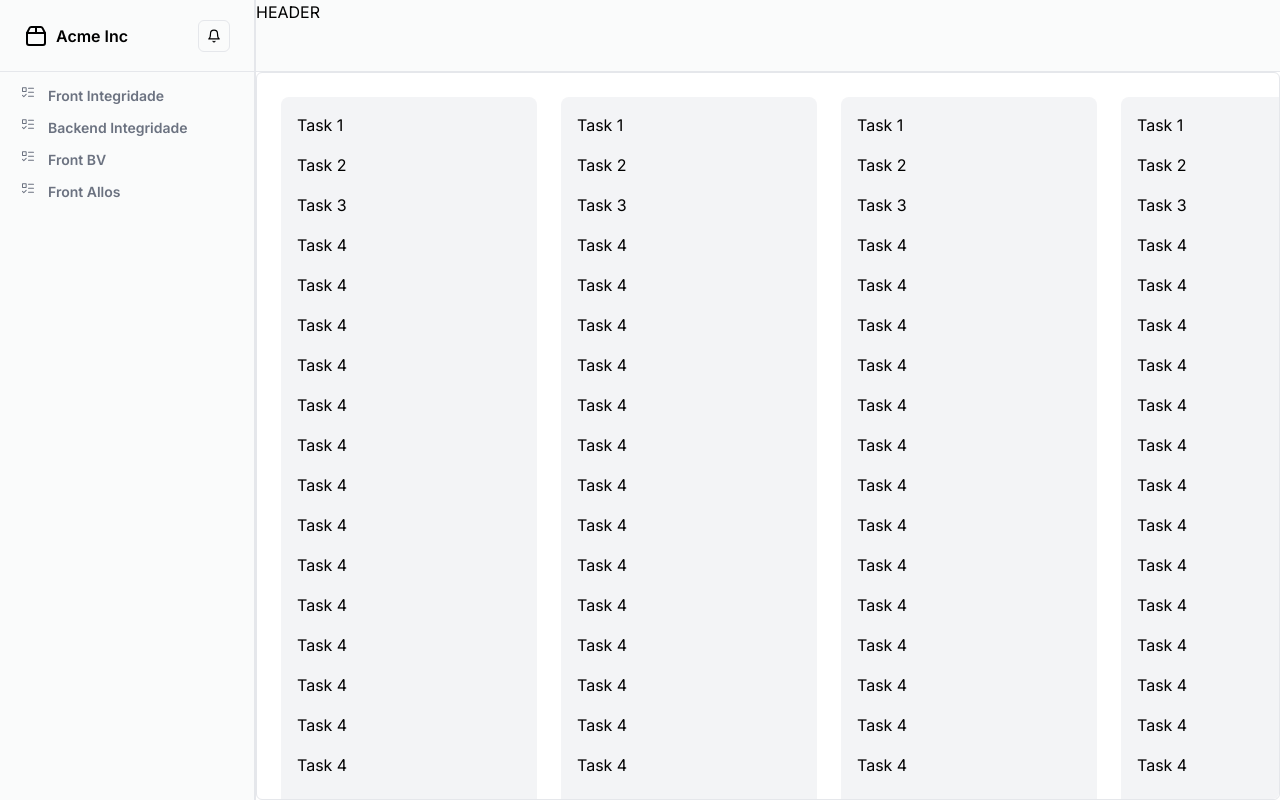
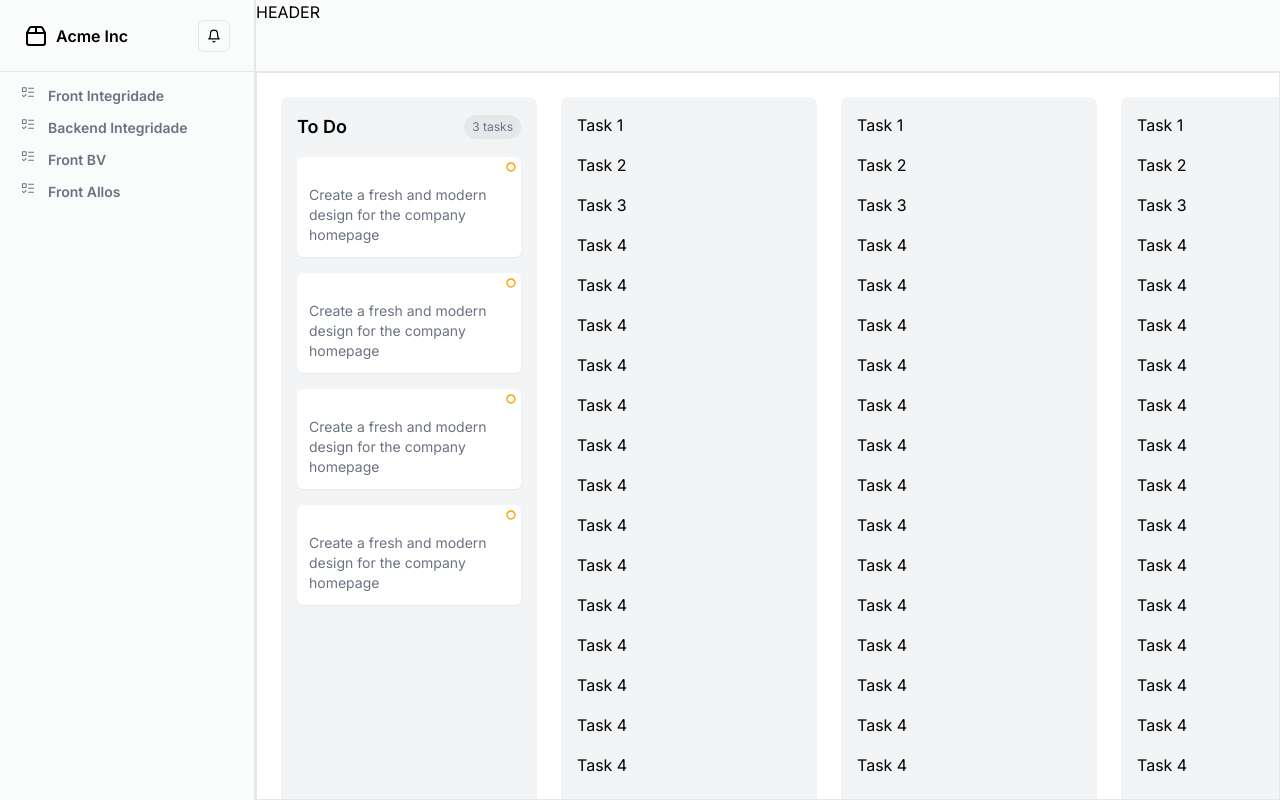
Before and after one commit to rodolfo-code/rotion-app, a Next.js app: page /workspace/1 in a window 1280 px wide. Built offline with nearby package versions, Linux system fonts and the light colour scheme.

Commit message:
iniciando cards

```diff
--- a/app/workspace/[projectId]/page.tsx
+++ b/app/workspace/[projectId]/page.tsx
@@ -1,48 +1,14 @@
 import React from "react";
 
 import { ScrollArea, ScrollBar } from "@/components/ui/scroll-area";
-
-export const works = [
-  {
-    artist: "Ornella Binni",
-    art: "https://images.unsplash.com/photo-1465869185982-5a1a7522cbcb?auto=format&fit=crop&w=300&q=80",
-  },
-  {
-    artist: "Tom Byrom",
-    art: "https://images.unsplash.com/photo-1548516173-3cabfa4607e9?auto=format&fit=crop&w=300&q=80",
-  },
-  {
-    artist: "Vladimir Malyavko",
-    art: "https://images.unsplash.com/photo-1494337480532-3725c85fd2ab?auto=format&fit=crop&w=300&q=80",
-  },
-];
+import TaskCard from "../components/TaskCard";
+import ColumnComponent from "../components/ColumnComponent";
 
 export default function ProjectId() {
   return (
-    <ScrollArea className="w-[1000vw] whitespace-nowrap rounded-md border">
-      <div className=" max-h-full w-full  grid grid-flow-col auto-cols-max p-6 gap-6">
-        <div className=" w-[20vw] bg-gray-100 dark:bg-gray-800 rounded-lg p-4 space-y-4">
-          <p>Task 1</p>
-          <p>Task 2</p>
-          <p>Task 3</p>
-          <p>Task 4</p>
-          <p>Task 4</p>
-          <p>Task 4</p>
-          <p>Task 4</p>
-          <p>Task 4</p>
-          <p>Task 4</p>
-          <p>Task 4</p>
-          <p>Task 4</p>
-          <p>Task 4</p>
-          <p>Task 4</p>
-          <p>Task 4</p>
-          <p>Task 4</p>
-          <p>Task 4</p>
-          <p>Task 4</p>
-          <p>Task 4</p>
-          <p>Task 4</p>
-          <p>Task 4</p>
-        </div>
+    <ScrollArea className="w-[1000vw] whitespace-nowrap  border">
+      <div className=" max-h-full w-full  grid grid-flow-col auto-cols-max p-6 gap-6 ">
+        <ColumnComponent />
         <div className=" w-[20vw] bg-gray-100 dark:bg-gray-800 rounded-lg p-4 space-y-4">
           <p>Task 1</p>
           <p>Task 2</p>
--- /dev/null
+++ b/app/workspace/components/ColumnComponent.tsx
@@ -0,0 +1,17 @@
+import React from "react";
+import TaskCard from "./TaskCard";
+
+export default function ColumnComponent() {
+  return (
+    <div className=" w-[20vw] bg-gray-100 dark:bg-gray-800 rounded-lg p-4 space-y-4">
+      <div className="flex items-center justify-between">
+        <h2 className="text-lg font-semibold">To Do</h2>
+        <span className="bg-gray-200 dark:bg-gray-700 text-gray-500 dark:text-gray-400 px-2 py-1 rounded-full text-xs">3 tasks</span>
+      </div>
+      <TaskCard />
+      <TaskCard />
+      <TaskCard />
+      <TaskCard />
+    </div>
+  );
+}
--- /dev/null
+++ b/app/workspace/components/TaskCard.tsx
@@ -0,0 +1,16 @@
+import React from "react";
+
+import { BiRadioCircle } from "react-icons/bi";
+
+export default function TaskCard(props) {
+  return (
+    <div className="bg-white rounded-md shadow-sm min-h-12 relative cursor-pointer">
+      <div id="header" className="flex justify-end p-0.5">
+        <BiRadioCircle color="orange" className="red" />
+      </div>
+      <div className="flex flex-wrap px-3 pb-3">
+        <p className="whitespace-normal text-sm text-gray-500 dark:text-gray-400 mt-2">Create a fresh and modern design for the company homepage</p>
+      </div>
+    </div>
+  );
+}
--- /dev/null
+++ b/components/ui/sheet.tsx
@@ -0,0 +1,140 @@
+"use client"
+
+import * as React from "react"
+import * as SheetPrimitive from "@radix-ui/react-dialog"
+import { cva, type VariantProps } from "class-variance-authority"
+import { X } from "lucide-react"
+
+import { cn } from "@/lib/utils"
+
+const Sheet = SheetPrimitive.Root
+
+const SheetTrigger = SheetPrimitive.Trigger
+
+const SheetClose = SheetPrimitive.Close
+
+const SheetPortal = SheetPrimitive.Portal
+
+const SheetOverlay = React.forwardRef<
+  React.ElementRef<typeof SheetPrimitive.Overlay>,
+  React.ComponentPropsWithoutRef<typeof SheetPrimitive.Overlay>
+>(({ className, ...props }, ref) => (
+  <SheetPrimitive.Overlay
+    className={cn(
+      "fixed inset-0 z-50 bg-black/80  data-[state=open]:animate-in data-[state=closed]:animate-out data-[state=closed]:fade-out-0 data-[state=open]:fade-in-0",
+      className
+    )}
+    {...props}
+    ref={ref}
+  />
+))
+SheetOverlay.displayName = SheetPrimitive.Overlay.displayName
+
+const sheetVariants = cva(
+  "fixed z-50 gap-4 bg-white p-6 shadow-lg transition ease-in-out data-[state=open]:animate-in data-[state=closed]:animate-out data-[state=closed]:duration-300 data-[state=open]:duration-500 dark:bg-neutral-950",
+  {
+    variants: {
+      side: {
+        top: "inset-x-0 top-0 border-b data-[state=closed]:slide-out-to-top data-[state=open]:slide-in-from-top",
+        bottom:
+          "inset-x-0 bottom-0 border-t data-[state=closed]:slide-out-to-bottom data-[state=open]:slide-in-from-bottom",
+        left: "inset-y-0 left-0 h-full w-3/4 border-r data-[state=closed]:slide-out-to-left data-[state=open]:slide-in-from-left sm:max-w-sm",
+        right:
+          "inset-y-0 right-0 h-full w-3/4  border-l data-[state=closed]:slide-out-to-right data-[state=open]:slide-in-from-right sm:max-w-sm",
+      },
+    },
+    defaultVariants: {
+      side: "right",
+    },
+  }
+)
+
+interface SheetContentProps
+  extends React.ComponentPropsWithoutRef<typeof SheetPrimitive.Content>,
+    VariantProps<typeof sheetVariants> {}
+
+const SheetContent = React.forwardRef<
+  React.ElementRef<typeof SheetPrimitive.Content>,
+  SheetContentProps
+>(({ side = "right", className, children, ...props }, ref) => (
+  <SheetPortal>
+    <SheetOverlay />
+    <SheetPrimitive.Content
+      ref={ref}
+      className={cn(sheetVariants({ side }), className)}
+      {...props}
+    >
+      {children}
+      <SheetPrimitive.Close className="absolute right-4 top-4 rounded-sm opacity-70 ring-offset-white transition-opacity hover:opacity-100 focus:outline-none focus:ring-2 focus:ring-neutral-950 focus:ring-offset-2 disabled:pointer-events-none data-[state=open]:bg-neutral-100 dark:ring-offset-neutral-950 dark:focus:ring-neutral-300 dark:data-[state=open]:bg-neutral-800">
+        <X className="h-4 w-4" />
+        <span className="sr-only">Close</span>
+      </SheetPrimitive.Close>
+    </SheetPrimitive.Content>
+  </SheetPortal>
+))
+SheetContent.displayName = SheetPrimitive.Content.displayName
+
+const SheetHeader = ({
+  className,
+  ...props
+}: React.HTMLAttributes<HTMLDivElement>) => (
+  <div
+    className={cn(
+      "flex flex-col space-y-2 text-center sm:text-left",
+      className
+    )}
+    {...props}
+  />
+)
+SheetHeader.displayName = "SheetHeader"
+
+const SheetFooter = ({
+  className,
+  ...props
+}: React.HTMLAttributes<HTMLDivElement>) => (
+  <div
+    className={cn(
+      "flex flex-col-reverse sm:flex-row sm:justify-end sm:space-x-2",
+      className
+    )}
+    {...props}
+  />
+)
+SheetFooter.displayName = "SheetFooter"
+
+const SheetTitle = React.forwardRef<
+  React.ElementRef<typeof SheetPrimitive.Title>,
+  React.ComponentPropsWithoutRef<typeof SheetPrimitive.Title>
+>(({ className, ...props }, ref) => (
+  <SheetPrimitive.Title
+    ref={ref}
+    className={cn("text-lg font-semibold text-neutral-950 dark:text-neutral-50", className)}
+    {...props}
+  />
+))
+SheetTitle.displayName = SheetPrimitive.Title.displayName
+
+const SheetDescription = React.forwardRef<
+  React.ElementRef<typeof SheetPrimitive.Description>,
+  React.ComponentPropsWithoutRef<typeof SheetPrimitive.Description>
+>(({ className, ...props }, ref) => (
+  <SheetPrimitive.Description
+    ref={ref}
+    className={cn("text-sm text-neutral-500 dark:text-neutral-400", className)}
+    {...props}
+  />
+))
+SheetDescription.displayName = SheetPrimitive.Description.displayName
+
+export {
+  Sheet,
+  SheetPortal,
+  SheetOverlay,
+  SheetTrigger,
+  SheetClose,
+  SheetContent,
+  SheetHeader,
+  SheetFooter,
+  SheetTitle,
+  SheetDescription,
+}
--- a/package.json
+++ b/package.json
@@ -9,6 +9,7 @@
     "lint": "next lint"
   },
   "dependencies": {
+    "@radix-ui/react-dialog": "^1.0.5",
     "@radix-ui/react-scroll-area": "^1.0.5",
     "bcrypt": "^5.1.1",
     "class-variance-authority": "^0.7.0",
```
Also changed, not shown: 1 other file (tests, documents, lock files or other folders).
